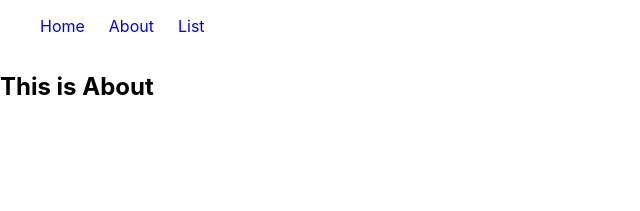
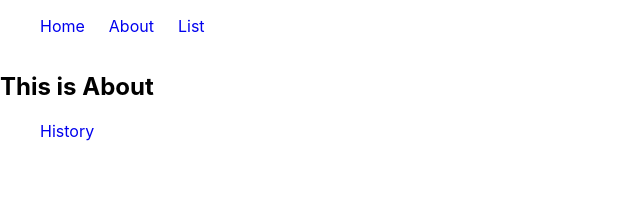
Before and after one commit to keroken/sync-router, a React (Create React App) app: page /about in a window 1280 px wide. Shown: the top 211 px of the page, without its empty margins (0-640 px from the left). Built offline with nearby package versions, Linux system fonts and the light colour scheme.

Commit message:
create history page and nest it under about page

```diff
--- a/src/components/About.js
+++ b/src/components/About.js
@@ -1,7 +1,11 @@
 import React from 'react';
 import { Helmet } from 'react-helmet';
+import History from './History';
+import { Link, Switch, Route, useRouteMatch } from 'react-router-dom';
+import styled from 'styled-components';
 
 const About = () => {
+  const match = useRouteMatch();
   return (
     <>
       <Helmet>
@@ -9,9 +13,34 @@ const About = () => {
       </Helmet>
       <div>
         <h2>This is About</h2>
+        <StyledMenu>
+          <li className="menu-item">
+            <Link to={`${match.url}/history`}>History</Link>
+          </li>
+        </StyledMenu>
       </div>
+      <Switch>
+        <Route path={`${match.path}/history`}>
+          <History />
+        </Route>
+      </Switch>
     </>
   );
 };
 
 export default About;
+
+const StyledMenu = styled.ul`
+  display: flex;
+  align-items: center;
+  list-style: none;
+  & .menu-item {
+    margin-right: 24px;
+    & a {
+      text-decoration: none;
+      &:hover {
+        opacity: 0.6;
+      }
+    }
+  }
+`;
--- /dev/null
+++ b/src/components/History.js
@@ -0,0 +1,11 @@
+import React from 'react';
+
+const History = () => {
+  return (
+    <div>
+      <h2>This is History</h2>
+    </div>
+  );
+};
+
+export default History;
```
